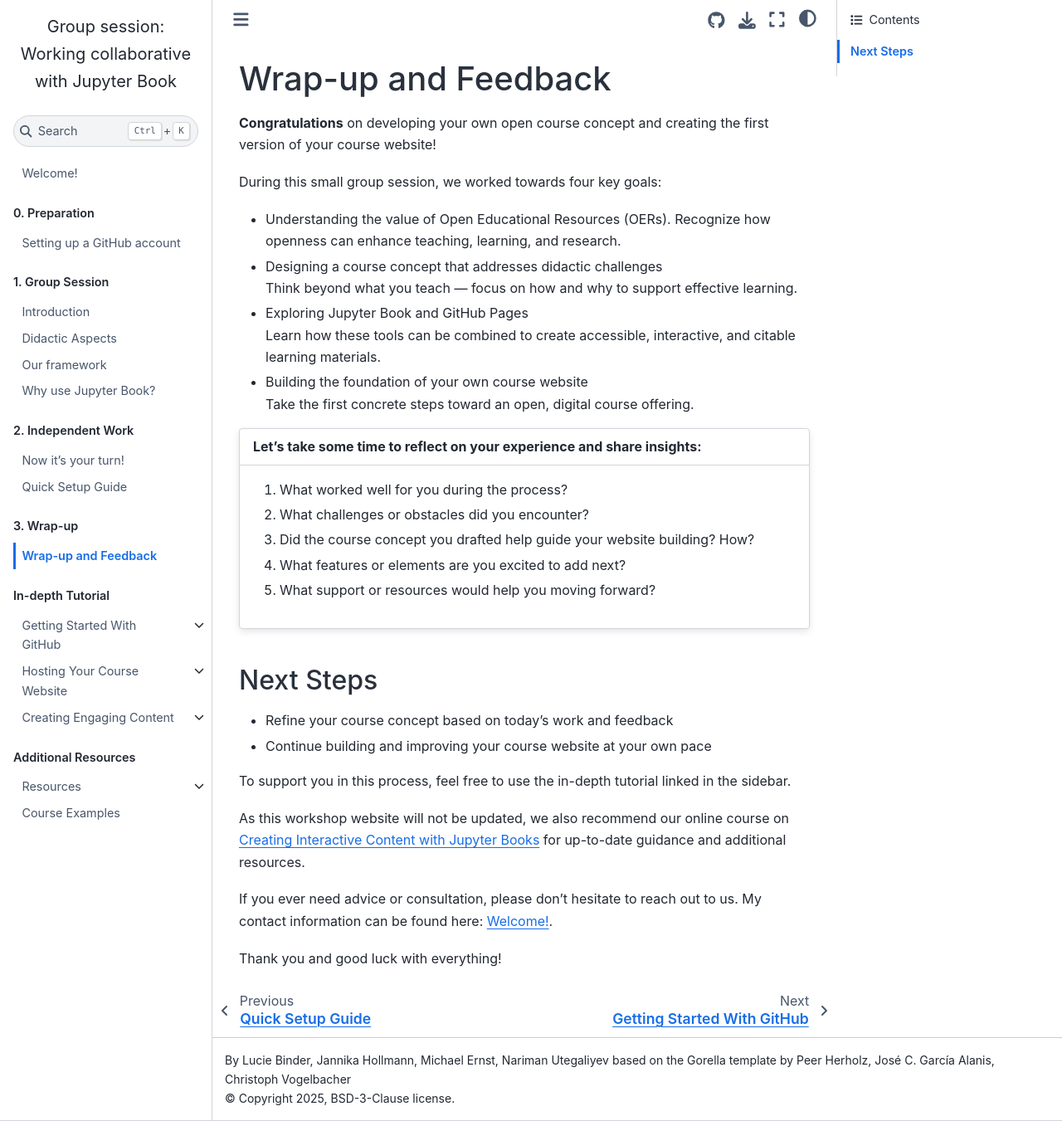
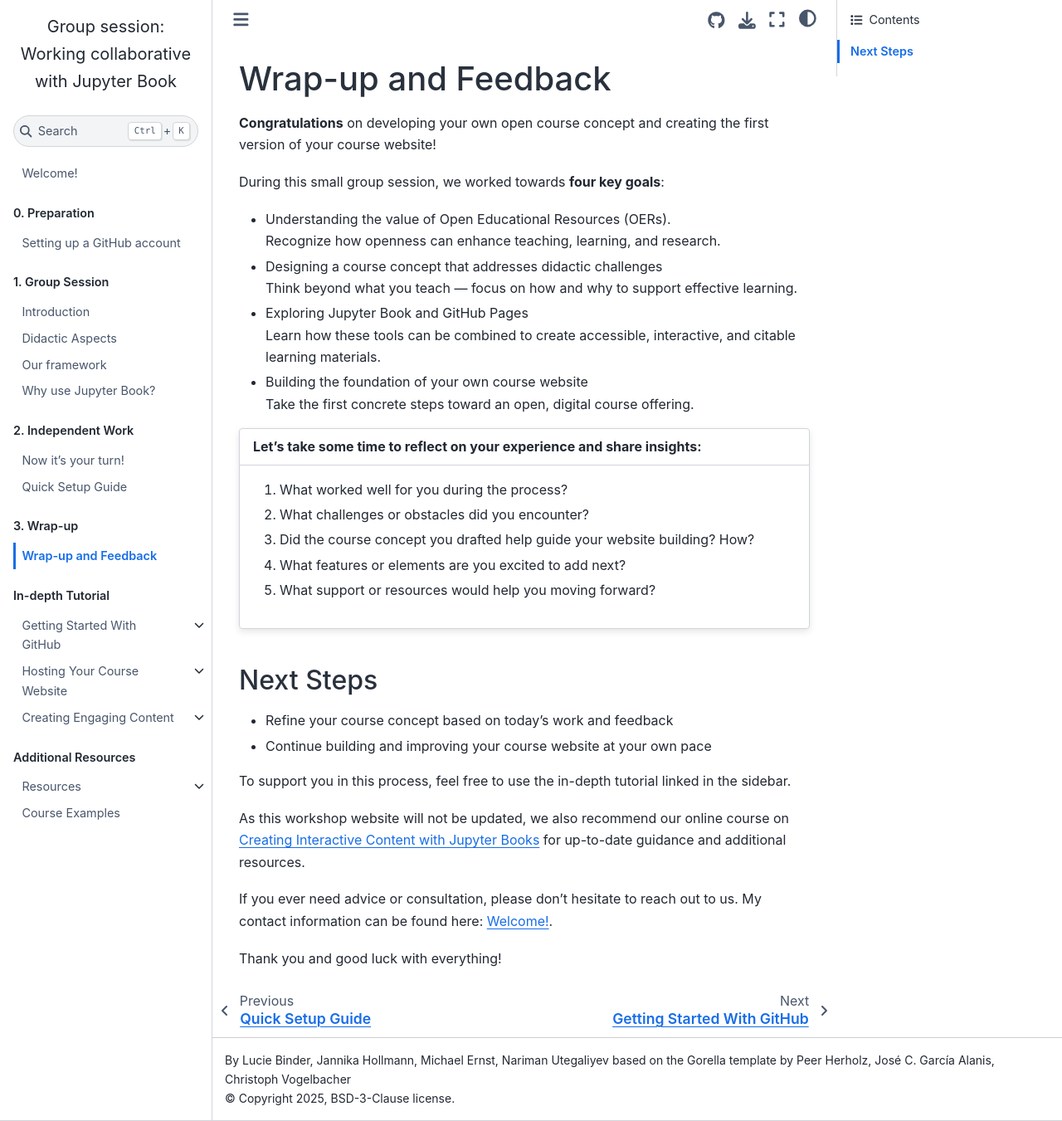
Before and after one commit to luciebinder/ws-openness-2025, a Jupyter Book: the page built from general-information/wrap-up.md, in a window 1280 px wide and 1351 px high. Shown: the whole window at 83% size. Built offline with Jupyter Book 1.0.4 settings and Sphinx 7.4.7 and the Sphinx Book theme 1.1.4, drawn with Linux system fonts in a browser that asks for light colours.

```diff
--- a/general-information/wrap-up.md
+++ b/general-information/wrap-up.md
@@ -2,7 +2,7 @@
 
 **Congratulations** on developing your own open course concept and creating the first version of your course website!
 
-During this small group session, we worked towards four key goals:
+During this small group session, we worked towards **four key goals**:
 
 - Understanding the value of Open Educational Resources (OERs).
 Recognize how openness can enhance teaching, learning, and research.
```
